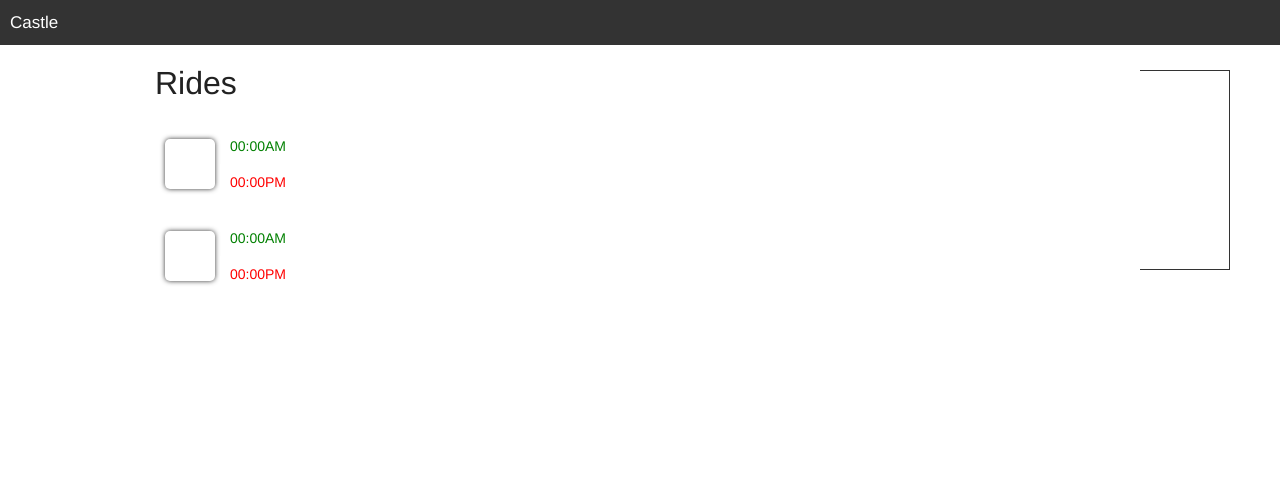
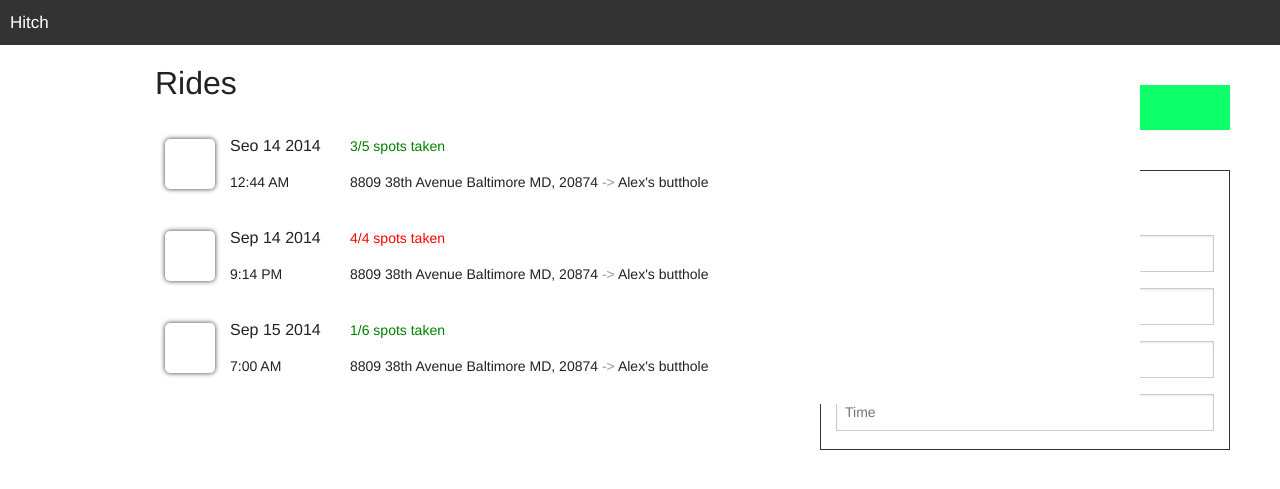
Before and after one commit to andrewwhe/daemon-dash-castle, a PHP site: page /templates/index.html in a window 1280 px wide. Shown: the top 489 px of the page. Run offline with PHP 8.4, Linux system fonts and the light colour scheme.

Commit message:
stock example front-end

```diff
--- a/website/css/style.css
+++ b/website/css/style.css
@@ -1,19 +1,5 @@
 .row {
   text-align: center;
-}
-
-.big-button {
-	padding-top: 50px;
-  height: 400px;
-  width: 90%;
-  background-color: ffffff;
-  border-radius: 10px;
-  box-shadow: 0px 0px 15px 0px #333333;
-}
-
-.big-button:hover {
-	transition: all 0.3s ease;
-	background-color: #b2b2b2;
 }
 
 .column {
@@ -21,15 +7,16 @@
 }
 
 .side-float-box {
-	height: 200px;
-	width: 400px;
+	height: 280px;
+	width: 410px;
 	position: fixed;
 	right: 50px;
-	top: 70px;
+	top: 170px;
 	background-color: #ffffff;
 	border-width: 1px;
 	border-color: #333333;
 	border-style: solid;
+	padding: 15px;
 }
 
 .img-holder {
@@ -52,3 +39,18 @@ table {
 .wrapper {
 	padding-top: 40px;
 }
+
+.submit-button {
+	background-color: 0DFF6A;
+
+	position: fixed;
+	right: 50px;
+	top: 85px;
+	height: 45px;
+	width: 410px;
+	text-align: center;
+}
+
+.submit-button h3 {
+	color: #ffffff;
+}
--- a/website/templates/index.html
+++ b/website/templates/index.html
@@ -12,14 +12,26 @@
       <nav class="top-bar" id="dash-bar" data-topbar="">
         <ul class="title-area">
           <li class="name">
-            <h1 style="color: #ffffff; margin-left: 10px">Castle</h1>
+            <h1 style="color: #ffffff; margin-left: 10px">Hitch</h1>
           </li>
         </ul>
       </nav>
     </div>
 
+    <a href="#">
+      <div class="submit-button">
+        <h3>+ Submit a ride</h3>
+      </div>
+    </a>
+
     <div class="side-float-box">
-
+      <h3>Search for a ride</h3>
+      <form>
+        <input type="text" placeholder="Origin">
+        <input type="text" placeholder="Destination">
+        <input type="text" placeholder="Date">
+        <input type="text" placeholder="Time">
+      </form>
     </div>
 
     <div class="wrapper">
@@ -28,6 +40,7 @@
           <h1>Rides</h1>
         </div>
       </div>
+
       <div class="row">
         <div class="small-12 column">
           <table>
@@ -36,15 +49,26 @@
                 <td rowspan="2" style="width: 65px">
                   <div class="img-holder"></div>
                 </td>
-                <td><span style="color: green">00:00AM</span></td>
+                <td style="width:120px">
+                  <span style="font-size: 16px">Seo 14 2014</span>
+                </td>
+                <td>
+                  <span style="color:green">
+                    3/5 spots taken
+                  </span>
+                </td>
               </tr>
               <tr>
-                <td><span style="color: red">00:00PM</span></td>
+                <td style="width:80px">
+                  <span style="">12:44 AM</span>
+                </td>
+                <td><span style="">8809 38th Avenue Baltimore MD, 20874</span> <span style="color:#999999">-></span> <span style="">Alex's butthole</span></td>
               </tr>
             </tbody>
           </table>
         </div>
       </div>
+
       <div class="row">
         <div class="small-12 column">
           <table>
@@ -53,16 +77,53 @@
                 <td rowspan="2" style="width: 65px">
                   <div class="img-holder"></div>
                 </td>
-                <td><span style="color: green">00:00AM</span></td>
+                <td style="width:120px">
+                  <span style="font-size: 16px">Sep 14 2014</span>
+                </td>
+                <td>
+                  <span style="color:red">
+                    4/4 spots taken
+                  </span>
+                </td>
               </tr>
               <tr>
-                <td><span style="color: red">00:00PM</span></td>
+                <td style="width:80px">
+                  <span style="">9:14 PM</span>
+                </td>
+                <td><span style="">8809 38th Avenue Baltimore MD, 20874</span> <span style="color:#999999">-></span> <span style="">Alex's butthole</span></td>
               </tr>
             </tbody>
           </table>
         </div>
       </div>
 
+      <div class="row">
+        <div class="small-12 column">
+          <table>
+            <tbody>
+              <tr>
+                <td rowspan="2" style="width: 65px">
+                  <div class="img-holder"></div>
+                </td>
+                <td style="width:120px">
+                  <span style="font-size: 16px">Sep 15 2014</span>
+                </td>
+                <td>
+                  <span style="color:green">
+                    1/6 spots taken
+                  </span>
+                </td>
+              </tr>
+              <tr>
+                <td style="width:80px">
+                  <span style="">7:00 AM</span>
+                </td>
+                <td><span style="">8809 38th Avenue Baltimore MD, 20874</span> <span style="color:#999999">-></span> <span style="">Alex's butthole</span></td>
+              </tr>
+            </tbody>
+          </table>
+        </div>
+      </div>
 
     </div>
   </body>
```
Also changed, not shown: website/index.html (deleted, +0 -9 lines).
